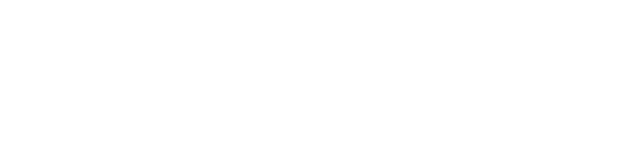
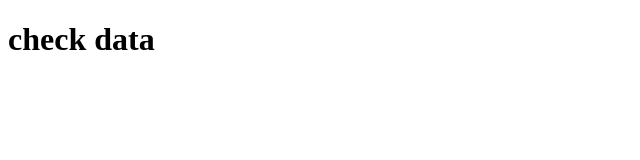
Before and after one commit to shahsanjay20/RestProject, a plain HTML site: page index.html in a window 1280 px wide. Shown: the whole page, without its empty margins (0-640 px from the left). Drawn offline with Linux system fonts and the light colour scheme.

Commit message:
changes for my story

```diff
--- a/index.html
+++ b/index.html
@@ -1,3 +1,16 @@
-<html>
+<!DOCTYPE html>
+<html lang="en">
+<head>
+    <meta charset="UTF-8">
+    <meta http-equiv="X-UA-Compatible" content="IE=edge">
+    <meta name="viewport" content="width=device-width, initial-scale=1.0">
+    <title>Document</title>
+</head>
+<body>
 
+    <h1>
+        check data
+    </h1>
+
+</body>
 </html>
--- /dev/null
+++ b/style.css
@@ -0,0 +1,5 @@
+h1 {
+
+
+    backface-visibility: hidden;;
+}
```
Also changed, not shown: src.js (line endings or trailing spaces).
